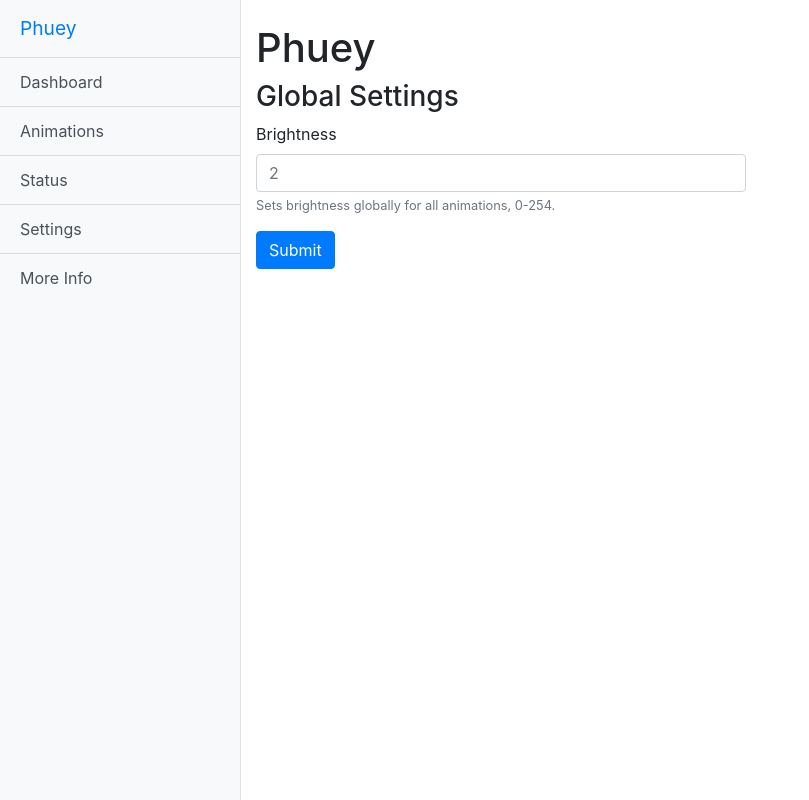
After one commit to politeauthority/phuey, a Flask app: page /settings in a window 1280 px wide. The commit adds this page. Shown: the whole page, without its empty margins (0-809 px from the left). Run offline with Flask 2, Linux system fonts and the light colour scheme; some libraries are stand-ins or nearby versions.

Commit message:
Starting global settings

```diff
--- a/web/app.py
+++ b/web/app.py
@@ -27,6 +27,10 @@ def index():
     data = {}
     data['status'] = _get_status()
     return render_template('index.html', **data)
+
+@app.route('/settings')
+def settings_form():
+    return render_template('settings_form.html')
 
 
 @app.route('/animation-list')
--- a/web/templates/layout.html
+++ b/web/templates/layout.html
@@ -29,7 +29,7 @@
         <a href="/" class="list-group-item list-group-item-action bg-light">Dashboard</a>
         <a href="/animation-list" class="list-group-item list-group-item-action bg-light">Animations</a>
         <a href="#" class="list-group-item list-group-item-action bg-light">Status</a>
-        <a href="#" class="list-group-item list-group-item-action bg-light">Settings</a>
+        <a href="/settings" class="list-group-item list-group-item-action bg-light">Settings</a>
         <a href="#" class="list-group-item list-group-item-action bg-light">More Info</a>
       </div>
     </div>
--- /dev/null
+++ b/web/templates/settings_form.html
@@ -0,0 +1,16 @@
+{% extends "layout.html" %}
+{% block content %}
+<div class="row">
+  <div class="col-lg-6">
+    <h3>Global Settings</h3>
+    <form action="/settings-save" method="POST">
+      <div class="form-group">
+        <label for="delay">Brightness</label>
+        <input name="global-brightness" class="form-control" id="delay" aria-describedby="delayHelp" placeholder="2">
+        <small id="delayHelp" class="form-text text-muted">Sets brightness globally for all animations, 0-254.</small>
+      </div>
+      <button type="submit" class="btn btn-primary">Submit</button>
+    </form>
+  </div>
+</div>
+{%endblock%}
```
Also changed, not shown: web/templates/settings-form.html (added, +16 -0 lines).
